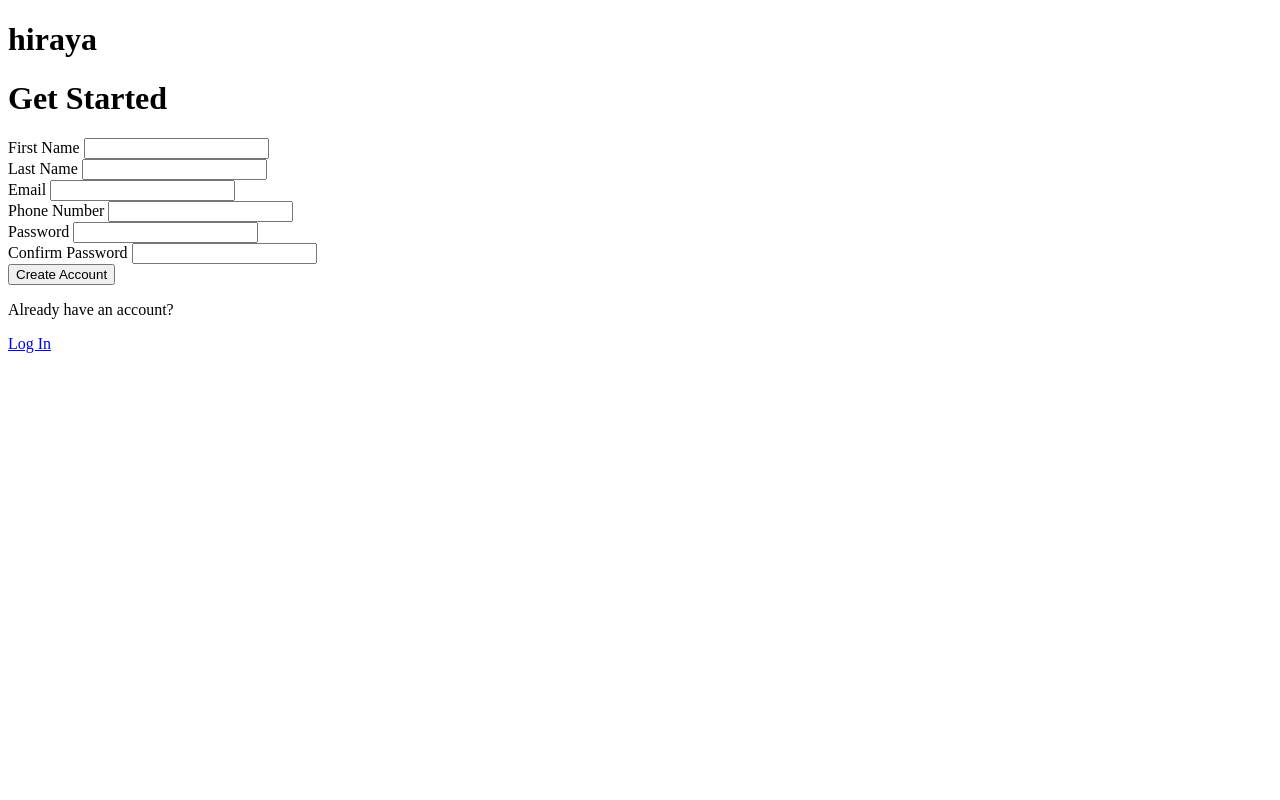
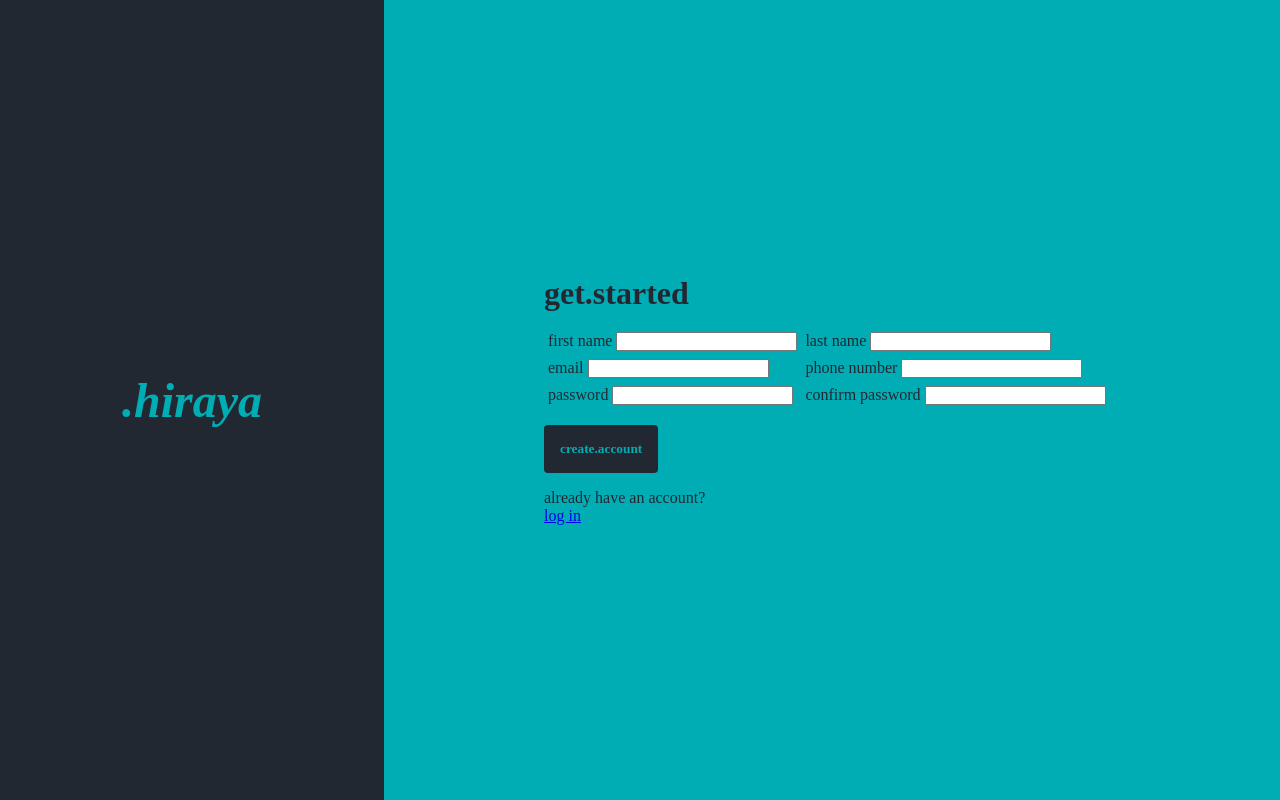
Before and after one commit to byadiexe/sign-up-form, a plain HTML site: page index.html in a window 1280 px wide. Drawn offline with Linux system fonts and the light colour scheme; a web font is replaced by a local one.

Commit message:
Version 1: Add basic layout and styles

```diff
--- a/index.html
+++ b/index.html
@@ -4,40 +4,47 @@
     <meta charset="UTF-8" />
     <meta name="viewport" content="width=device-width, initial-scale=1.0" />
     <title>Sign-up Form</title>
+    <link rel="stylesheet" href="styles.css" />
+    <link rel="preconnect" href="https://fonts.googleapis.com" />
+    <link rel="preconnect" href="https://fonts.gstatic.com" crossorigin />
+    <link
+      href="https://fonts.googleapis.com/css2?family=Chivo+Mono:ital,wght@0,100..900;1,100..900&family=Chivo:ital,wght@0,100..900;1,100..900&display=swap"
+      rel="stylesheet"
+    />
   </head>
   <body>
+    <div class="overlay"></div>
     <div class="side">
-      <h1>hiraya</h1>
+      <h1 class="header">.hiraya</h1>
     </div>
     <div class="main">
-      <form action="">
-        <h1>Get Started</h1>
+      <form action="#">
+        <h1>get.started</h1>
 
+        <div class="fields">
+          <div class="left">
             <div class="input">
               <label for="first-name">First Name</label>
               <input type="text" name="first-name" id="first-name" required />
             </div>
-
+            <div class="input">
+              <label for="email">Email</label>
+              <input type="email" name="email" id="email" required />
+            </div>
+            <div class="input">
+              <label for="password">Password</label>
+              <input type="password" name="password" id="password" />
+            </div>
+          </div>
+          <div class="right">
             <div class="input">
               <label for="last-name">Last Name</label>
               <input type="text" name="last-name" id="last-name" required />
             </div>
-
-        <div class="input">
-          <label for="email">Email</label>
-          <input type="email" name="email" id="email" required />
-        </div>
-
             <div class="input">
               <label for="phone-num">Phone Number</label>
               <input type="tel" name="phone-num" id="phone-num" />
             </div>
-
-        <div class="input">
-          <label for="password">Password</label>
-          <input type="password" name="password" id="password" />
-        </div>
-
             <div class="input">
               <label for="confirm-password">Confirm Password</label>
               <input
@@ -46,9 +53,11 @@
                 id="confirm-password"
               />
             </div>
+          </div>
+        </div>
 
         <div class="button create-acc">
-          <button type="submit">Create Account</button>
+          <button type="submit">create.account</button>
         </div>
         <div class="log-in">
           <p>Already have an account?</p>
--- /dev/null
+++ b/styles.css
@@ -0,0 +1,64 @@
+@import url("https://fonts.googleapis.com/css2?family=Chivo+Mono:ital,wght@0,100..900;1,100..900&family=Chivo:ital,wght@0,100..900;1,100..900&display=swap");
+* {
+  margin: 0;
+  padding: 0;
+}
+
+body {
+  font-family: Chivo Mono;
+  color: wheat;
+  min-height: 100vh;
+  flex: 1;
+  display: flex;
+}
+
+.side {
+  background-color: #222831;
+  width: 40%;
+  display: flex;
+  justify-content: center;
+  align-items: center;
+  color: #00adb5;
+}
+
+.header {
+  font-size: 3rem;
+  font-style: oblique;
+}
+
+.main {
+  background-color: #00adb5;
+  width: 60%;
+  color: #222831;
+  display: flex;
+  justify-content: left;
+  align-items: center;
+  padding: 10rem;
+}
+
+.input {
+  padding: 0.25rem;
+}
+
+form {
+  display: flex;
+  flex-direction: column;
+  text-transform: lowercase;
+  font-weight: 500;
+}
+
+.fields {
+  display: flex;
+  padding: 1rem 0;
+}
+
+button {
+  border: none;
+  border-radius: 0.25rem;
+  font-family: Chivo Mono;
+  font-weight: bolder;
+  padding: 1rem;
+  color: #00adb5;
+  background-color: #222831;
+  margin-bottom: 1rem;
+}
```
Lines whose indentation alone changed are shown as unchanged.
